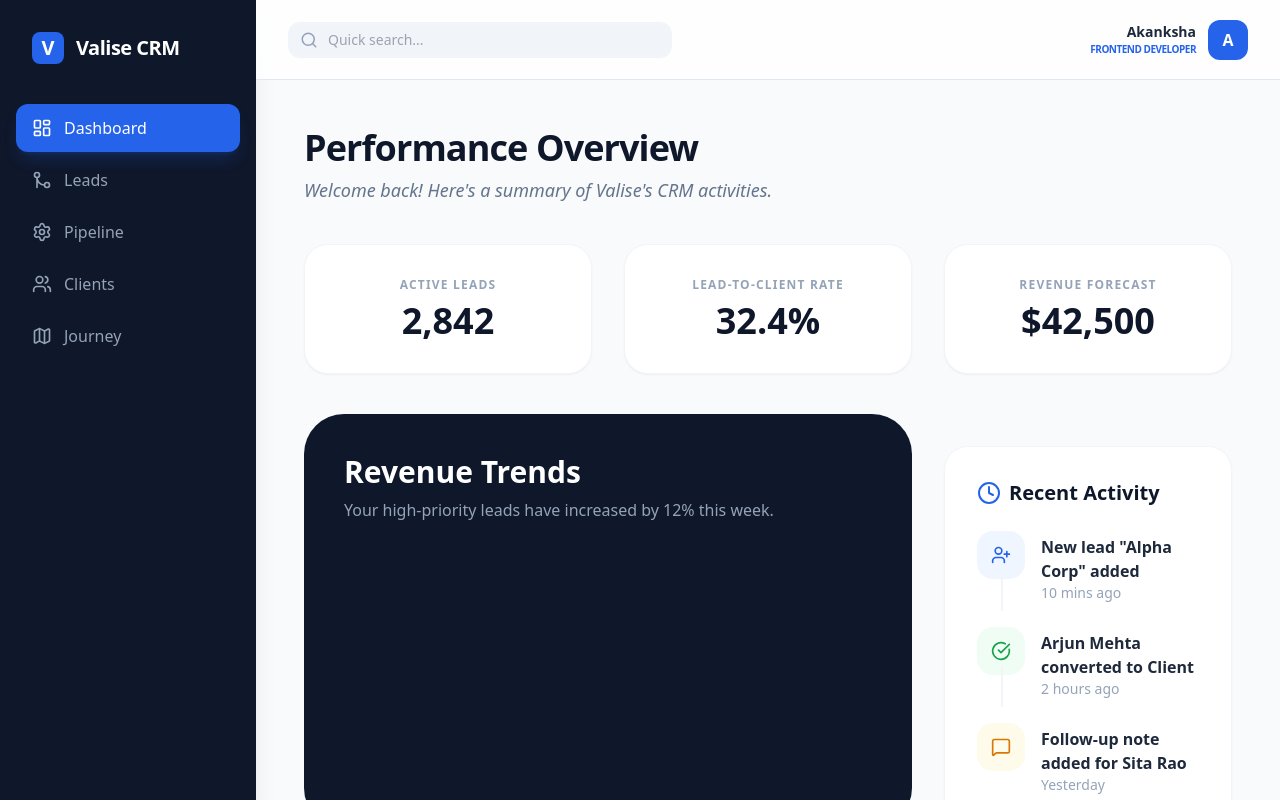
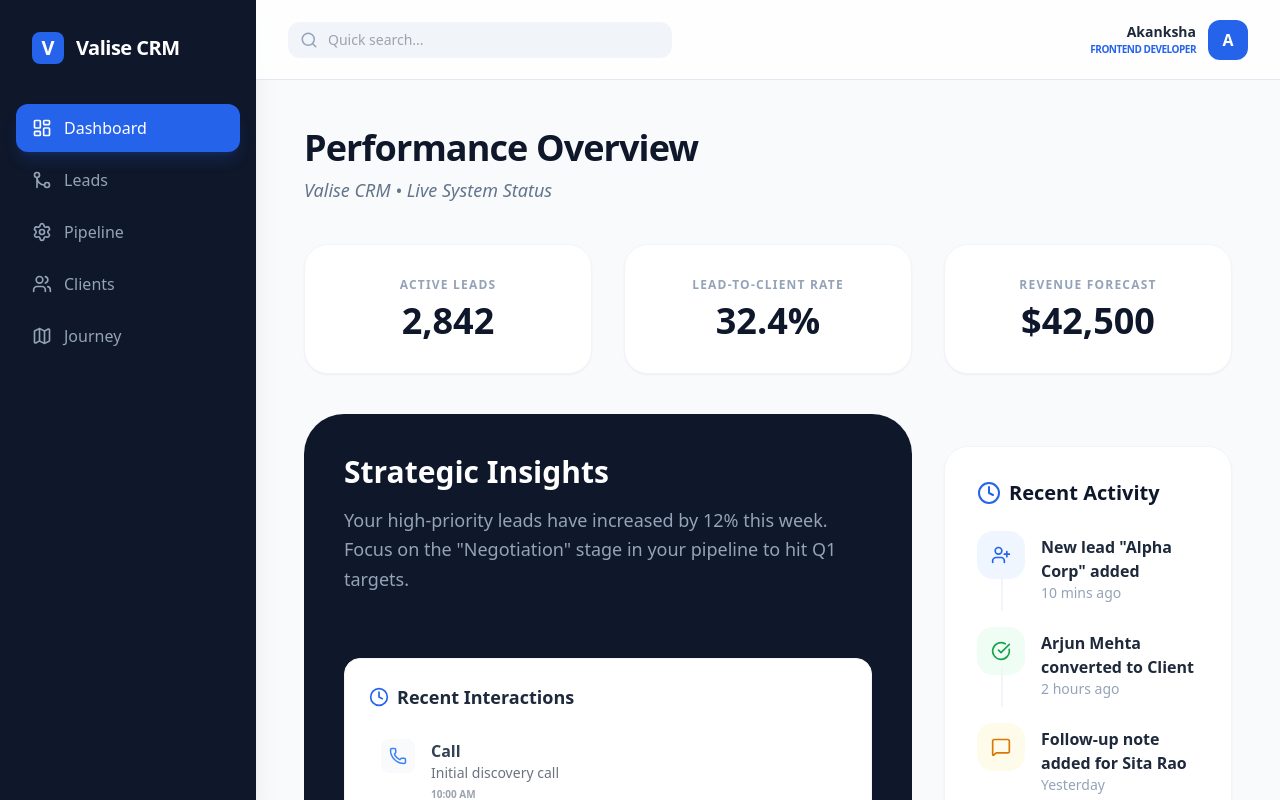
Before and after one commit to akankshakp26/crm-frontend, a React (Create React App) app: page / in a window 1280 px wide. Built offline with nearby package versions, Linux system fonts and the light colour scheme.

Commit message:
dashboard

```diff
--- a/src/App.js
+++ b/src/App.js
@@ -5,13 +5,14 @@ import LeadsPage from './pages/LeadsPage';
 import ClientsPage from './pages/ClientsPage';
 import Pipeline from './pages/Pipeline';
 import Journey from './pages/Journey';
+import InteractionLogs from './components/InteractionLogs';
 import RecentActivity from './components/RecentActivity';
 const Dashboard = () => {
   return (
-    <div className="animate-in fade-in slide-in-from-bottom-4 duration-700">
+    <div className="animate-in fade-in duration-700">
       <div className="mb-10">
         <h1 className="text-4xl font-extrabold text-slate-900 tracking-tight">Performance Overview</h1>
-        <p className="text-slate-500 mt-2 text-lg italic">Welcome back! Here's a summary of Valise's CRM activities.</p>
+        <p className="text-slate-500 mt-2 text-lg italic">Valise CRM • Live System Status</p>
       </div>
 
       {/* Stats Row */}
@@ -31,12 +32,23 @@ const Dashboard = () => {
       </div>
 
       <div className="grid grid-cols-1 lg:grid-cols-3 gap-8">
+        {/* Main Analytics Card */}
         <div className="lg:col-span-2">
-          <div className="bg-slate-900 rounded-[2.5rem] p-10 text-white h-full relative overflow-hidden">
-            <h2 className="text-3xl font-bold mb-2">Revenue Trends</h2>
-            <p className="text-slate-400">Your high-priority leads have increased by 12% this week.</p>
+          <div className="bg-slate-900 rounded-[2.5rem] p-10 text-white h-full relative overflow-hidden flex flex-col justify-between">
+            <div>
+              <h2 className="text-3xl font-bold mb-4">Strategic Insights</h2>
+              <p className="text-slate-400 text-lg leading-relaxed">
+                Your high-priority leads have increased by 12% this week. Focus on the "Negotiation" stage in your pipeline to hit Q1 targets.
+              </p>
+            </div>
+            {/* We can put the InteractionLogs here to fill space beautifully */}
+            <div className="mt-10">
+               <InteractionLogs />
+            </div>
           </div>
         </div>
+
+        {/* Sidebar Activity */}
         <div className="lg:col-span-1">
           <RecentActivity />
         </div>
```
